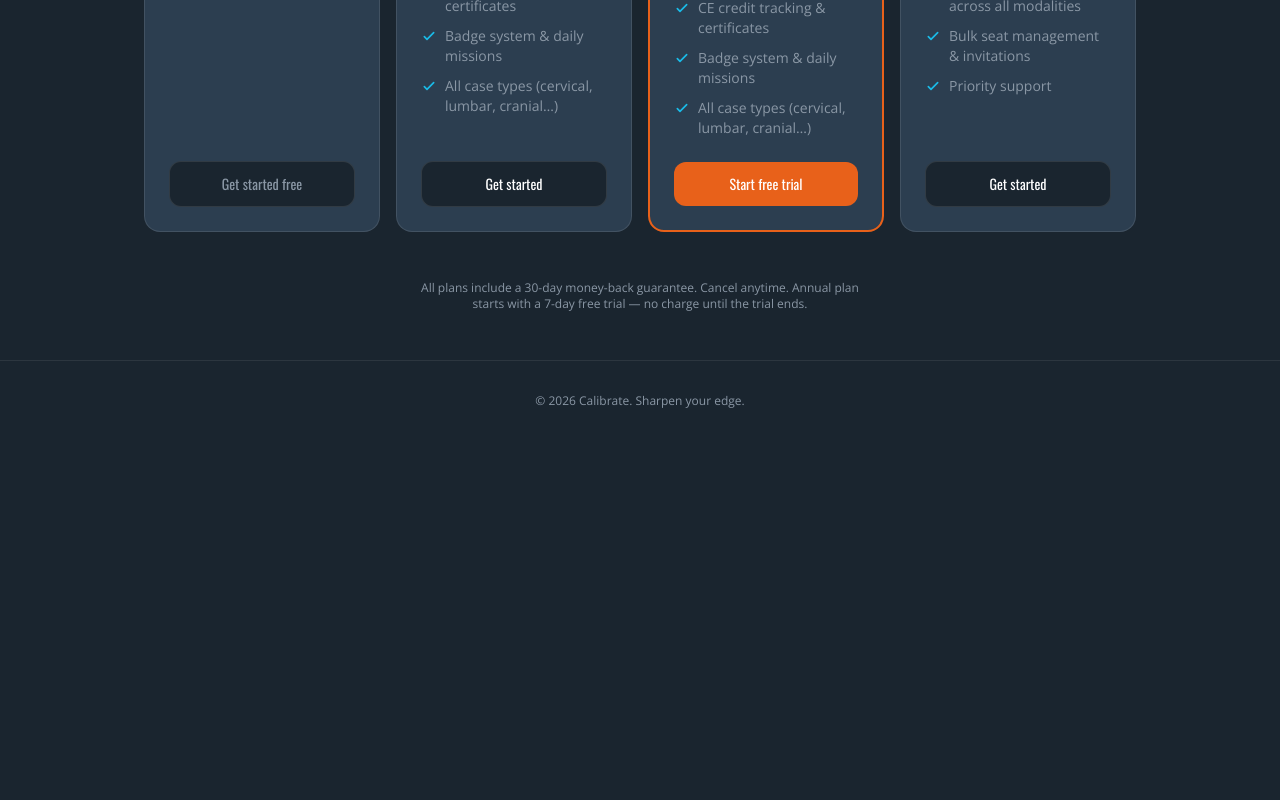
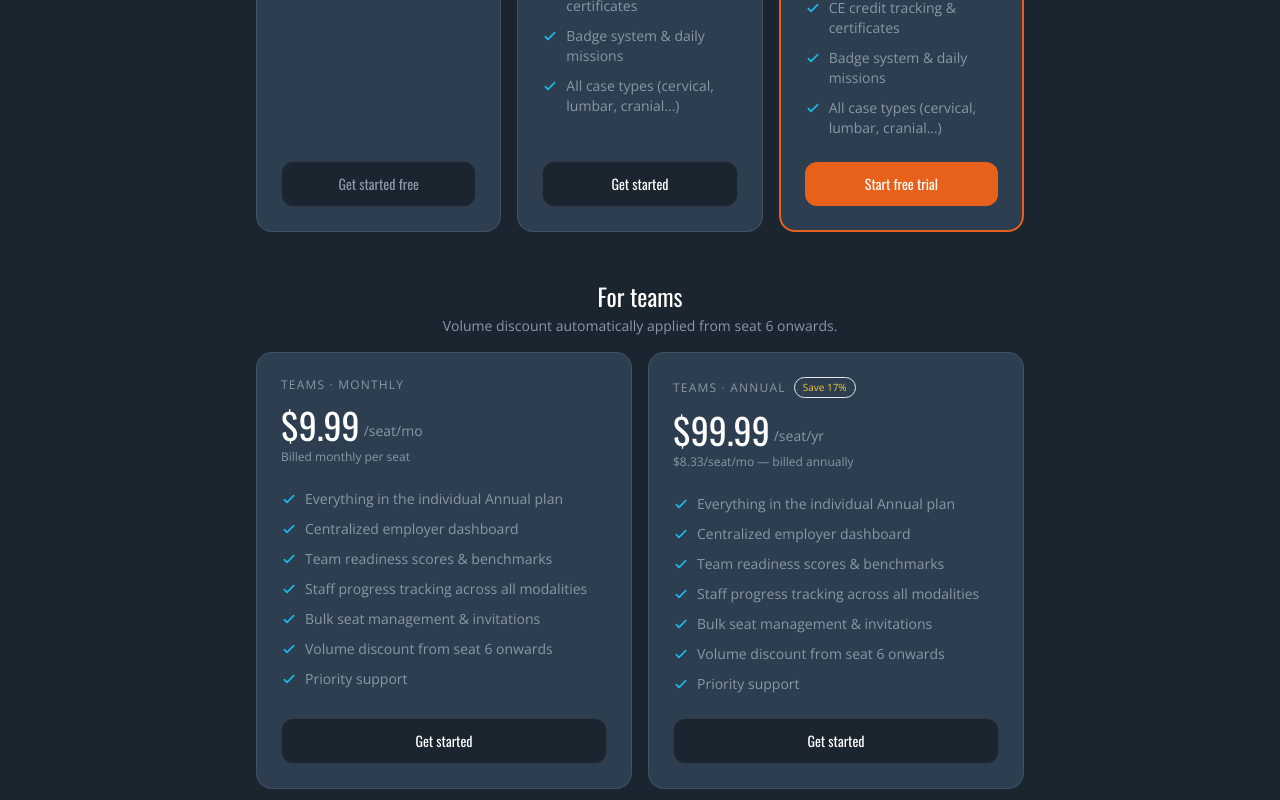
Before and after one commit to hartmanmba-svg/calibrate, a Next.js app: page /pricing in a window 1280 px wide. Shown: the part 540-1340 px from the top of the page. Before the commit the page ends 981 px from the top, so only its background shows below. Built offline with nearby package versions, Linux system fonts and the light colour scheme; no server answers.

Commit message:
feat: split Teams into monthly/annual cards with volume discount note

```diff
--- a/app/(app)/settings/page.tsx
+++ b/app/(app)/settings/page.tsx
@@ -23,6 +23,8 @@ export default async function SettingsPage() {
     monthly: 'Monthly',
     annual: 'Annual',
     team: 'Team',
+    team_monthly: 'Teams · Monthly',
+    team_annual: 'Teams · Annual',
   }
 
   const STATUS_STYLES: Record<SubscriptionStatus, { label: string; classes: string }> = {
--- a/app/(marketing)/pricing/CheckoutButton.tsx
+++ b/app/(marketing)/pricing/CheckoutButton.tsx
@@ -2,7 +2,7 @@
 
 import { useState } from 'react'
 
-type Plan = 'monthly' | 'annual' | 'team'
+type Plan = 'monthly' | 'annual' | 'team_monthly' | 'team_annual'
 
 export function CheckoutButton({
   plan,
--- a/app/(marketing)/pricing/page.tsx
+++ b/app/(marketing)/pricing/page.tsx
@@ -7,11 +7,12 @@ import Link from 'next/link'
 // ----------------------------------------------------------------
 
 const TEAM_FEATURES = [
-  'Everything in the individual plan',
+  'Everything in the individual Annual plan',
   'Centralized employer dashboard',
   'Team readiness scores & benchmarks',
   'Staff progress tracking across all modalities',
   'Bulk seat management & invitations',
+  'Volume discount from seat 6 onwards',
   'Priority support',
 ]
 
@@ -95,8 +96,8 @@ export default async function PricingPage() {
         </p>
       </div>
 
-      {/* Cards */}
-      <div className="grid grid-cols-1 md:grid-cols-2 lg:grid-cols-4 gap-4 w-full max-w-5xl">
+      {/* Individual plan cards */}
+      <div className="grid grid-cols-1 md:grid-cols-3 gap-4 w-full max-w-3xl">
 
         {/* Free */}
         <div className="bg-navy border border-[rgba(255,255,255,0.10)] rounded-2xl p-6 flex flex-col">
@@ -202,10 +203,23 @@ export default async function PricingPage() {
           </div>
         </div>
 
-        {/* Teams */}
+      </div>
+
+      {/* Teams section */}
+      <div className="w-full max-w-3xl flex flex-col gap-4">
+        <div className="text-center">
+          <h2 className="font-heading text-2xl text-white">For teams</h2>
+          <p className="font-body text-sm text-muted mt-1">
+            Volume discount automatically applied from seat 6 onwards.
+          </p>
+        </div>
+
+        <div className="grid grid-cols-1 md:grid-cols-2 gap-4">
+
+          {/* Teams Monthly */}
           <div className="bg-navy border border-[rgba(255,255,255,0.10)] rounded-2xl p-6 flex flex-col">
             <div>
-            <p className="font-body text-xs text-muted uppercase tracking-widest mb-3">Teams</p>
+              <p className="font-body text-xs text-muted uppercase tracking-widest mb-3">Teams · Monthly</p>
               <div className="flex items-end gap-1">
                 <span className="font-heading text-4xl text-white">$9.99</span>
                 <span className="font-body text-muted text-sm mb-1">/seat/mo</span>
@@ -214,14 +228,49 @@ export default async function PricingPage() {
             </div>
             <FeatureList features={TEAM_FEATURES} />
             <div className="mt-auto pt-6">
-            {currentPlan === 'team' ? (
+              {currentPlan === 'team_monthly' ? (
                 <div className="w-full text-center font-heading py-3 rounded-xl
                   bg-teal/10 border border-teal/30 text-teal text-sm">
                   Current plan
                 </div>
               ) : (
                 <CheckoutButton
-                plan="team"
+                  plan="team_monthly"
+                  label="Get started"
+                  className="w-full font-heading py-3 rounded-xl text-sm
+                    bg-dark border border-[rgba(255,255,255,0.10)] text-white
+                    hover:border-white/20 transition"
+                />
+              )}
+            </div>
+          </div>
+
+          {/* Teams Annual */}
+          <div className="bg-navy border border-[rgba(255,255,255,0.10)] rounded-2xl p-6 flex flex-col">
+            <div>
+              <div className="flex items-center gap-2 mb-3">
+                <p className="font-body text-xs text-muted uppercase tracking-widest">Teams · Annual</p>
+                <span className="font-body text-[10px] text-gold bg-gold/10 border border-gold/30
+                  px-2 py-0.5 rounded-full">
+                  Save 17%
+                </span>
+              </div>
+              <div className="flex items-end gap-1">
+                <span className="font-heading text-4xl text-white">$99.99</span>
+                <span className="font-body text-muted text-sm mb-1">/seat/yr</span>
+              </div>
+              <p className="font-body text-xs text-muted mt-1">$8.33/seat/mo — billed annually</p>
+            </div>
+            <FeatureList features={TEAM_FEATURES} />
+            <div className="mt-auto pt-6">
+              {currentPlan === 'team_annual' ? (
+                <div className="w-full text-center font-heading py-3 rounded-xl
+                  bg-teal/10 border border-teal/30 text-teal text-sm">
+                  Current plan
+                </div>
+              ) : (
+                <CheckoutButton
+                  plan="team_annual"
                   label="Get started"
                   className="w-full font-heading py-3 rounded-xl text-sm
                     bg-dark border border-[rgba(255,255,255,0.10)] text-white
@@ -232,6 +281,7 @@ export default async function PricingPage() {
           </div>
 
         </div>
+      </div>
 
       {/* Footer note */}
       <p className="font-body text-xs text-muted text-center max-w-md">
--- a/app/api/checkout/route.ts
+++ b/app/api/checkout/route.ts
@@ -3,12 +3,13 @@ import { createClient } from '@/lib/supabase/server'
 import { createAdminClient } from '@/lib/supabase/admin'
 import { stripe } from '@/lib/stripe'
 
-type Plan = 'monthly' | 'annual' | 'team'
+type Plan = 'monthly' | 'annual' | 'team_monthly' | 'team_annual'
 
 const PRICE_IDS: Record<Plan, string | undefined> = {
   monthly: process.env.STRIPE_PRICE_MONTHLY,
   annual: process.env.STRIPE_PRICE_ANNUAL,
-  team: process.env.STRIPE_PRICE_TEAM,
+  team_monthly: process.env.STRIPE_PRICE_TEAM_MONTHLY,
+  team_annual: process.env.STRIPE_PRICE_TEAM_ANNUAL,
 }
 
 export async function POST(request: NextRequest) {
@@ -26,7 +27,7 @@ export async function POST(request: NextRequest) {
   const body = await request.json() as { plan?: string }
   const plan = body.plan as Plan | undefined
 
-  if (!plan || !['monthly', 'annual', 'team'].includes(plan)) {
+  if (!plan || !['monthly', 'annual', 'team_monthly', 'team_annual'].includes(plan)) {
     return NextResponse.json({ error: 'Invalid plan' }, { status: 400 })
   }
 
@@ -69,7 +70,7 @@ export async function POST(request: NextRequest) {
       customer: customerId,
       line_items: [{ price: priceId, quantity: 1 }],
       subscription_data: {
-        trial_period_days: plan === 'annual' ? 7 : undefined,
+        trial_period_days: plan === 'annual' || plan === 'team_annual' ? 7 : undefined,
         metadata: { user_id: user.id, plan },
       },
       allow_promotion_codes: true,
--- a/lib/supabase/types.ts
+++ b/lib/supabase/types.ts
@@ -20,7 +20,7 @@ export type CardType = 'didactic' | 'clinical'
 export type FsrsState = 'new' | 'learning' | 'review' | 'relearning'
 export type CredentialType = 'trainer' | 'educator' | 'fellow'
 export type CredentialStatus = 'active' | 'warning' | 'paused'
-export type SubscriptionPlan = 'monthly' | 'annual' | 'team'
+export type SubscriptionPlan = 'monthly' | 'annual' | 'team' | 'team_monthly' | 'team_annual'
 export type SubscriptionStatus = 'active' | 'trialing' | 'past_due' | 'canceled' | 'incomplete'
 export type ScoreType =
   | 'or_readiness'
```
Lines whose indentation alone changed are shown as unchanged.
